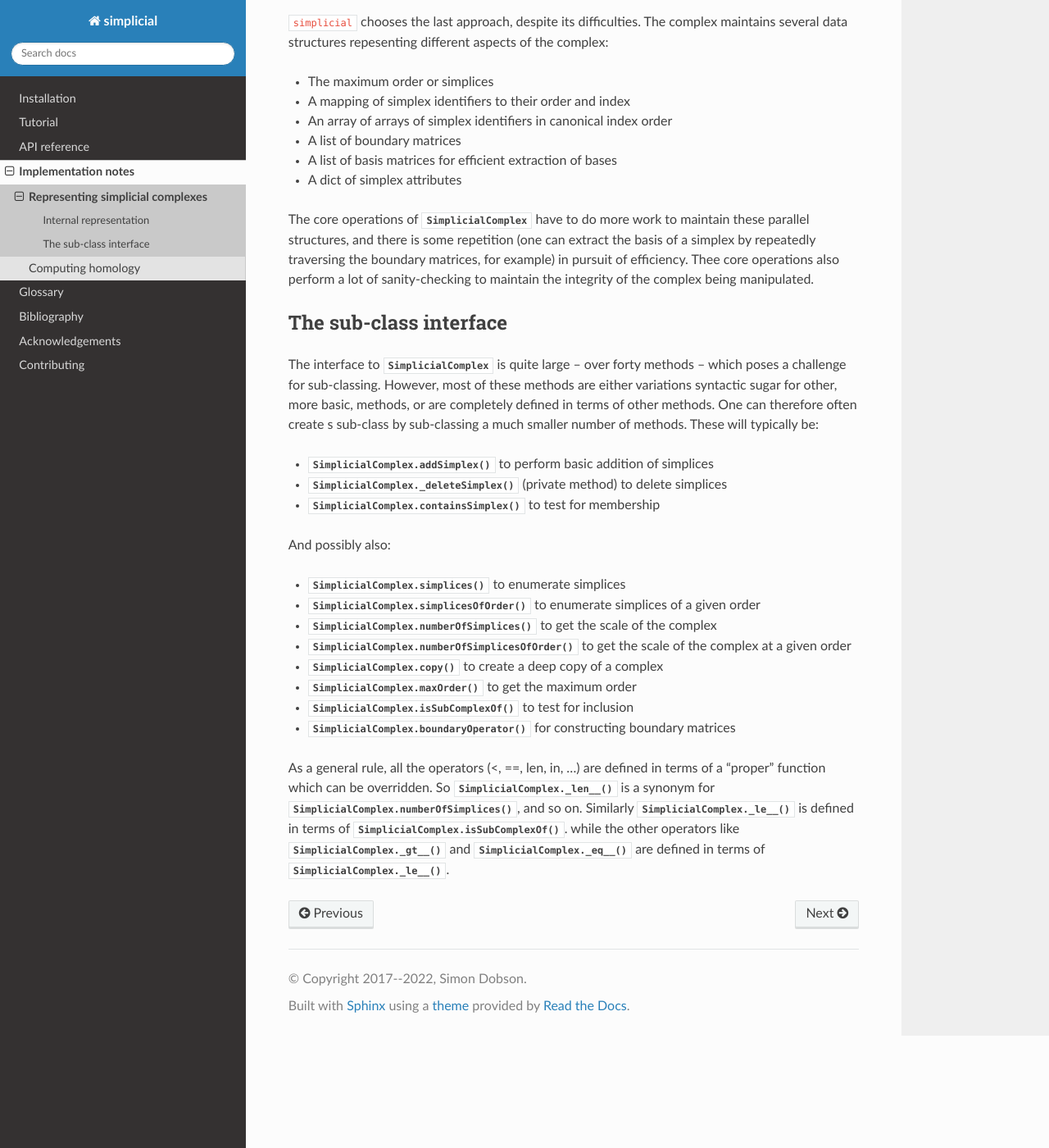
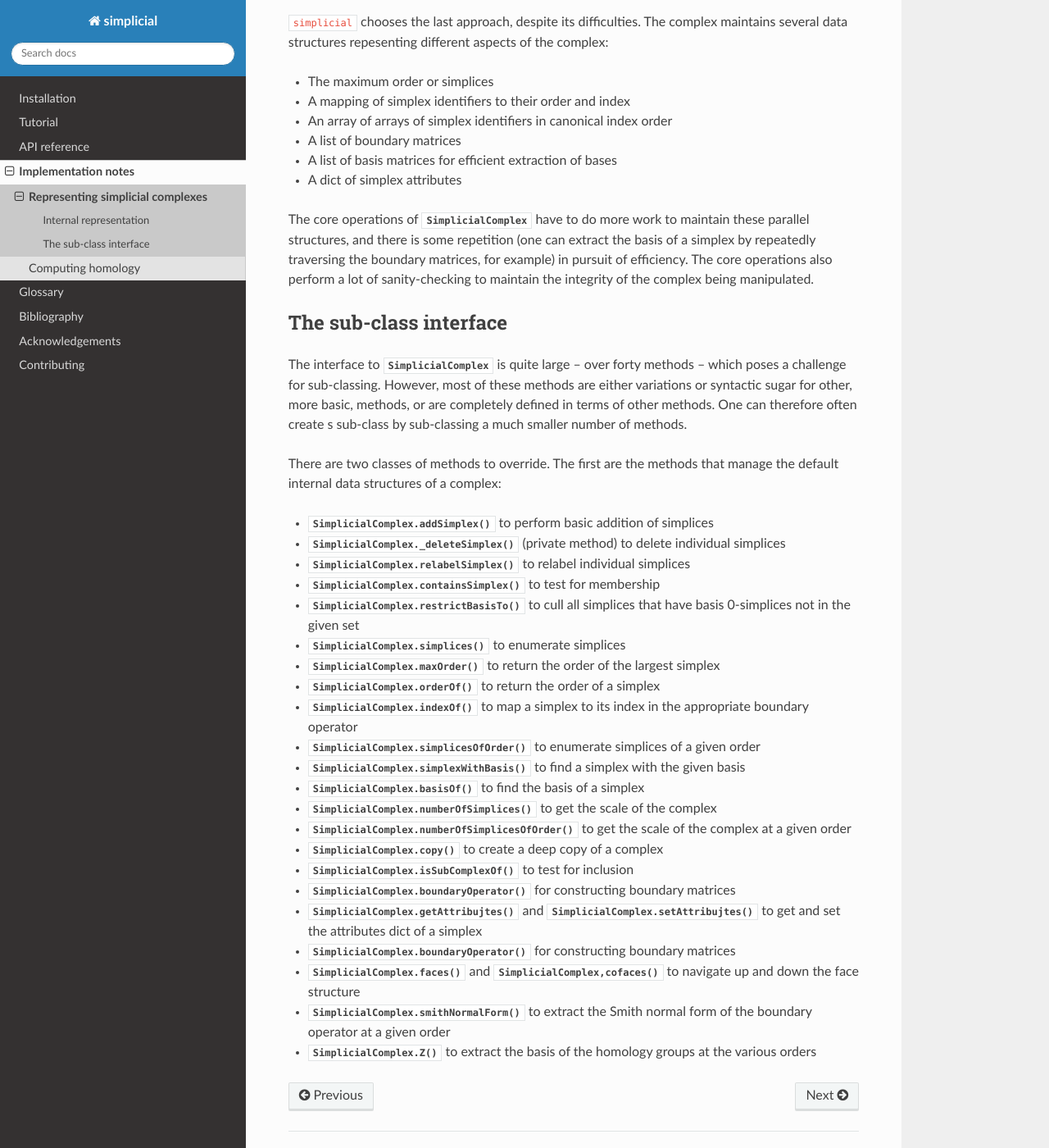
Before and after one commit to simoninireland/simplicial, a Sphinx documentation site: the page built from doc/implementation/simplicialcomplex.rst, in a window 1280 px wide and 1400 px high, scrolled down 369 px. Shown: the whole window at 82% size. Built offline with Sphinx 7.4.7 and the Read the Docs theme 2.0.0, drawn with Linux system fonts in a browser that asks for light colours; some of the changed text lies outside the part shown.

Commit message:
Expanded sub-class interface, with a view to reducing it

```diff
--- a/doc/implementation/simplicialcomplex.rst
+++ b/doc/implementation/simplicialcomplex.rst
@@ -3,7 +3,7 @@
 Representing simplicial complexes
 =================================
 
-Simplicial complexes are like graphs, from a data structure perspective: they
+Simplicial complexes are interesting from a data structure perspective: they
 perfectly illustrate Marvin Minsky's dictum that "if you only have a single
 representation of something, you have a poor one". The various operations
 one might want to perform on a complex often require different views of
@@ -34,7 +34,7 @@ the complex:
 The core operations of :class:`SimplicialComplex` have to do more work to
 maintain these parallel structures, and there is some repetition (one
 can extract the basis of a simplex by repeatedly traversing the boundary
-matrices, for example) in pursuit of efficiency. Thee core operations also
+matrices, for example) in pursuit of efficiency. The core operations also
 perform a lot of sanity-checking to maintain the integrity of the complex
 being manipulated.
 
@@ -42,23 +42,46 @@ being manipulated.
 The sub-class interface
 -----------------------
 
-The interface to :class:`SimplicialComplex` is quite large -- over forty methods --
-which poses a challenge for sub-classing. However, most of these methods are either
-variations syntactic sugar for other, more basic, methods, or are completely defined
-in terms of other methods. One can therefore often create s sub-class by
-sub-classing a much smaller number of methods. These will typically be:
+The interface to :class:`SimplicialComplex` is quite large -- over
+forty methods -- which poses a challenge for sub-classing. However,
+most of these methods are either variations or syntactic sugar for
+other, more basic, methods, or are completely defined in terms of
+other methods. One can therefore often create s sub-class by
+sub-classing a much smaller number of methods.
 
-* :meth:`SimplicialComplex.addSimplex` to perform basic addition of simplices
+There are two classes of methods to override. The first are the
+methods that manage the default internal data structures of a complex:
 
-* :meth:`SimplicialComplex._deleteSimplex` (private method) to delete simplices
+* :meth:`SimplicialComplex.addSimplex` to perform basic addition of
+  simplices
+
+* :meth:`SimplicialComplex._deleteSimplex` (private method) to delete
+  individual simplices
+
+* :meth:`SimplicialComplex.relabelSimplex` to relabel individual
+  simplices
 
 * :meth:`SimplicialComplex.containsSimplex` to test for membership
 
-And possibly also:
+* :meth:`SimplicialComplex.restrictBasisTo` to cull all simplices that
+  have basis 0-simplices not in the given set
 
 * :meth:`SimplicialComplex.simplices` to enumerate simplices
 
+* :meth:`SimplicialComplex.maxOrder` to return the order of the
+  largest simplex
+
+* :meth:`SimplicialComplex.orderOf` to return the order of a simplex
+
+* :meth:`SimplicialComplex.indexOf` to map a simplex to its index in
+  the appropriate boundary operator
+
 * :meth:`SimplicialComplex.simplicesOfOrder` to enumerate simplices of a given order
+
+* :meth:`SimplicialComplex.simplexWithBasis` to find a simplex with
+  the given basis
+
+* :meth:`SimplicialComplex.basisOf` to find the basis of a simplex
 
 * :meth:`SimplicialComplex.numberOfSimplices` to get the scale of the complex
 
@@ -67,16 +90,22 @@ And possibly also:
 
 * :meth:`SimplicialComplex.copy` to create a deep copy of a complex
 
-* :meth:`SimplicialComplex.maxOrder` to get the maximum order
-
 * :meth:`SimplicialComplex.isSubComplexOf` to test for inclusion
 
 * :meth:`SimplicialComplex.boundaryOperator` for constructing boundary matrices
 
-As a general rule, all the operators (<, ==, len, in, ...) are defined in terms
-of a "proper" function which can be overridden. So :meth:`SimplicialComplex._len__`
-is a synonym for :meth:`SimplicialComplex.numberOfSimplices`, and so on.
-Similarly :meth:`SimplicialComplex._le__` is defined in terms of
-:meth:`SimplicialComplex.isSubComplexOf`. while the other operators like
-:meth:`SimplicialComplex._gt__` and :meth:`SimplicialComplex._eq__` are defined
-in terms of :meth:`SimplicialComplex._le__`.
+* :meth:`SimplicialComplex.getAttribujtes` and
+  :meth:`SimplicialComplex.setAttribujtes` to get and set the attributes
+  dict of a simplex
+
+* :meth:`SimplicialComplex.boundaryOperator` for constructing boundary matrices
+
+* :meth:`SimplicialComplex.faces` and
+  :meth:`SimplicialComplex,cofaces` to navigate up and down the face
+  structure
+
+* :meth:`SimplicialComplex.smithNormalForm` to extract the Smith
+  normal form of the boundary operator at a given order
+
+* :meth:`SimplicialComplex.Z` to extract the basis of the homology
+  groups at the various orders
```
